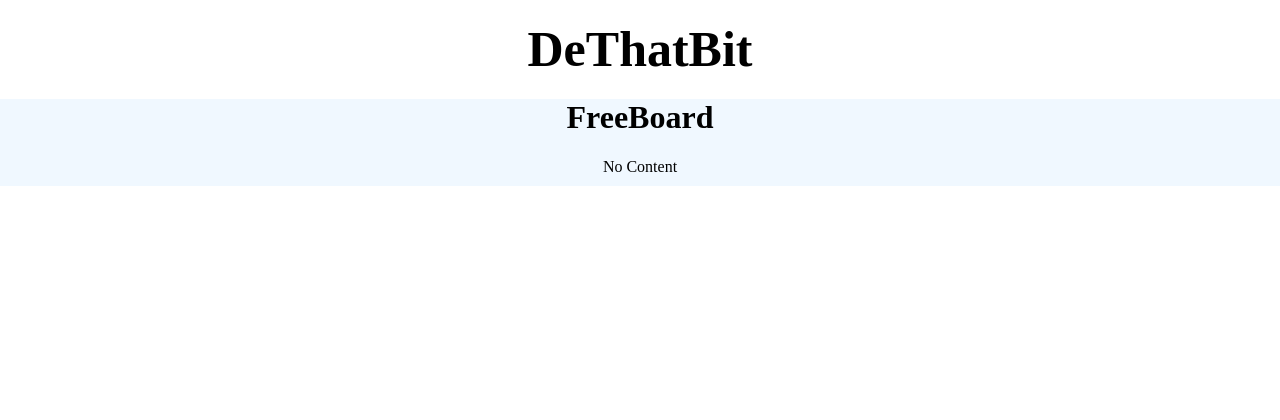
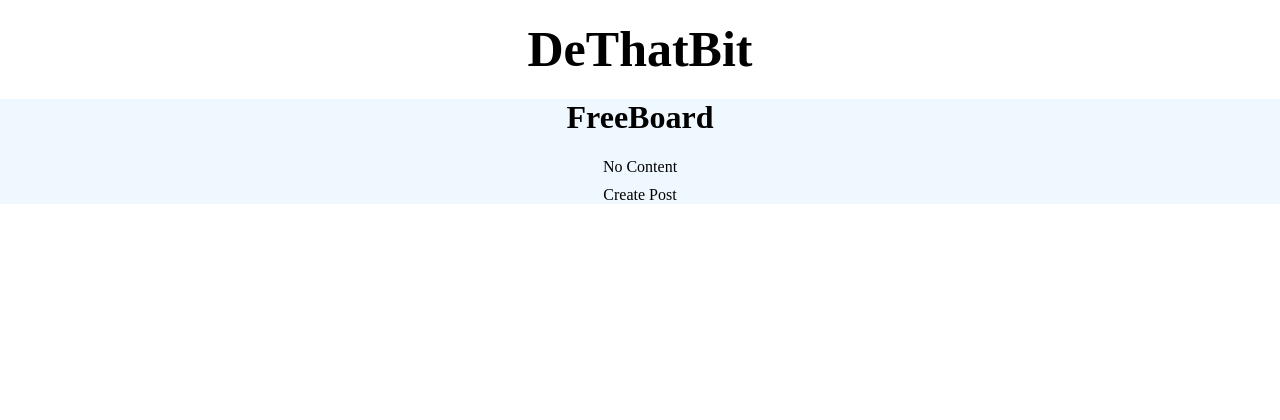
Before and after one commit to SeoSungHan/DeThatBit, a Django app: page /free/ in a window 1280 px wide. Shown: the top 420 px of the page. Run offline with Django 3.2, Linux system fonts and the light colour scheme; data that the repository does not hold is empty.

Commit message:
CRUD구현(1) - 성능만 구현함

```diff
--- a/free_board/templates/free_board/list.html
+++ b/free_board/templates/free_board/list.html
@@ -39,6 +39,7 @@
             <tr>No Content</tr>
             {%endif%}
         </table>
+        <a href="/free/create/">Create Post</a>
     </div>
     <footer class="py-5 bg-dark">
         <div class="container">
--- a/free_board/urls.py
+++ b/free_board/urls.py
@@ -4,4 +4,7 @@ from . import views
 urlpatterns=[
     path('<int:pk>/',views.Free_Detail.as_view()),
     path('',views.Free_List.as_view()),
+    path('create/',views.Free_Post_Create,name="free_create"),
+    path('<int:pk>/update/',views.Free_Post_Update,name="free_update"),
+    path('<int:pk>/delete/',views.Free_Post_Delete,name="free_delete"),
 ]
--- a/free_board/views.py
+++ b/free_board/views.py
@@ -1,7 +1,9 @@
-from django.shortcuts import render
-from django.views.generic import ListView, DetailView
+from django.shortcuts import get_object_or_404, render, redirect
+from django.contrib.auth.mixins import LoginRequiredMixin
+from django.views.generic import ListView, DetailView, CreateView
 from .models import Free_Post
-
+from .forms import PostForm
+from django.contrib.auth.decorators import login_required
 
 class Free_List(ListView):
     model = Free_Post
@@ -12,3 +14,42 @@ class Free_List(ListView):
 class Free_Detail(DetailView):
     model = Free_Post
     template_name = 'free_board/detail.html'
+
+@login_required
+def Free_Post_Create(request):
+    if request.method == "POST":
+        form = PostForm(request.POST)
+        if form.is_valid():
+            post = form.save(commit=False)
+            post.author = request.user
+            post.save()
+            return redirect('../', pk=post.pk)
+    else:
+        form = PostForm()
+        return render(request, 'free_board/edit.html', {'form': form})
+
+
+@login_required
+def Free_Post_Update(request, pk):
+    post = get_object_or_404(Free_Post, pk=pk)
+    if request.user==post.author:
+        if request.method == "POST":
+            form = PostForm(request.POST, instance=post)
+            if form.is_valid():
+                post = form.save(commit=False)
+                post.author = request.user
+                post.save()
+                return redirect('../', pk=post.pk)
+        else:
+            form = PostForm(instance=post)
+            return render(request, 'free_board/edit.html', {'form': form})
+    else: return redirect('../')
+
+@login_required
+def Free_Post_Delete(request, pk):
+    post = Free_Post.objects.get(pk=pk)
+    if request.user==post.author:
+        post.delete()
+        return redirect('../../')
+    else:
+        return redirect('../')
```
Also changed, not shown: free_board/forms.py (added, +9 -0 lines), free_board/templates/free_board/detail.html (+9 -1 lines), free_board/templates/free_board/edit.html (added, +35 -0 lines), DeThatBit/settings.py (line endings or trailing spaces).
